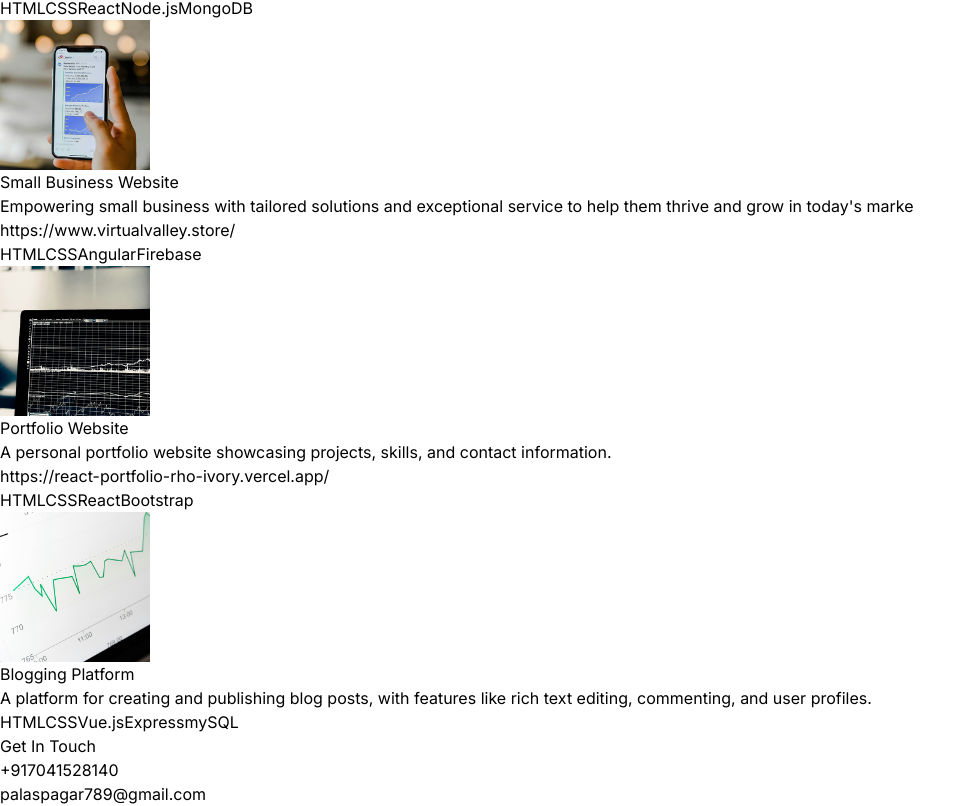
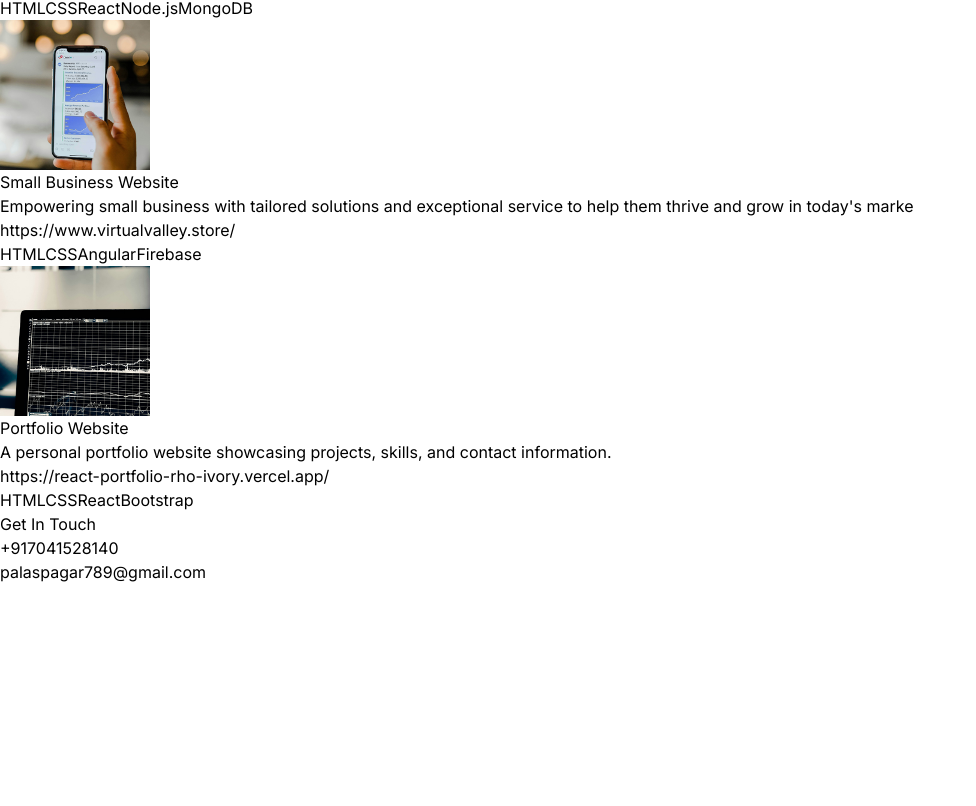
Before and after one commit to Shubhu89/React-portfolio, a React (Vite) app: page / in a window 1280 px wide. Shown: the part 2240-3046 px from the top of the page, without its empty margins (0-976 px from the left). After the commit the page ends 2824 px from the top, so only its background shows below. Built offline with nearby package versions, Linux system fonts and the light colour scheme.

Commit message:
Describe the changes you made

```diff
--- a/src/constants/index.js
+++ b/src/constants/index.js
@@ -47,7 +47,6 @@ export const PROJECTS = [
     title: "E-Commerce Website",
     image: project1,
     link: "https://dev.easywholesale.com/",
-
     description:
       "A fully functional e-commerce website with features like product listing, shopping cart, and user authentication.",
     technologies: ["HTML", "CSS", "React", "Node.js", "MongoDB"],
@@ -69,13 +68,13 @@ export const PROJECTS = [
       "A personal portfolio website showcasing projects, skills, and contact information.",
     technologies: ["HTML", "CSS", "React", "Bootstrap"],
   },
-  {
-    title: "Blogging Platform",
-    image: project4,
-    description:
-      "A platform for creating and publishing blog posts, with features like rich text editing, commenting, and user profiles.",
-    technologies: ["HTML", "CSS", "Vue.js", "Express", "mySQL"],
-  },
+  // {
+  //   title: "Blogging Platform",
+  //   image: project4,
+  //   description:
+  //     "A platform for creating and publishing blog posts, with features like rich text editing, commenting, and user profiles.",
+  //   technologies: ["HTML", "CSS", "Vue.js", "Express", "mySQL"],
+  // },
 ];
 
 export const CONTACT = {
```
Also changed, not shown: src/components/Projects.jsx (line endings or trailing spaces).
